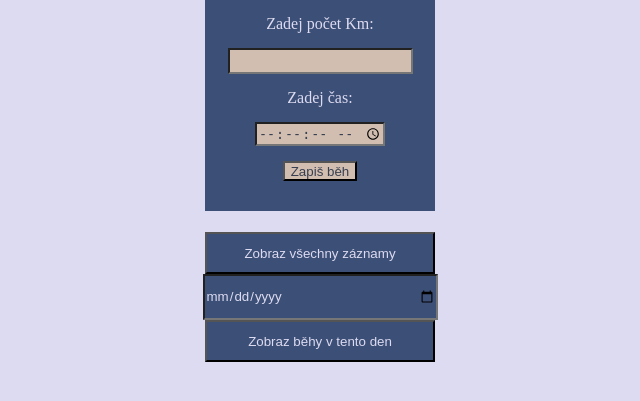
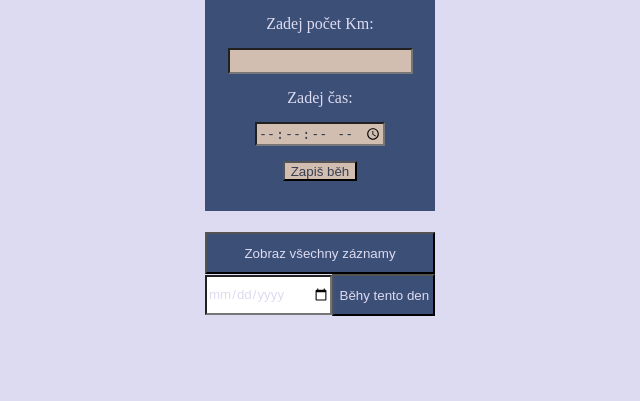
Before and after one commit to pavelanderle/treninkovyDenik, a PHP site: page / in a window 1280 px wide. Shown: the part 102-503 px from the top of the page, without its empty margins (320-960 px from the left). Run offline with PHP 8.4, Linux system fonts and the light colour scheme.

Commit message:
add style fix bugs

```diff
--- a/library/function.php
+++ b/library/function.php
@@ -21,6 +21,7 @@ function listAllRecords($file){
 function listByDate($file, $date){
   $dateCz = date("d.m.Y", strtotime($date));
   $data = listAllRecords($file);
+  $result = array();
   foreach ($data as $value) {
     if ($value[0]==$dateCz){
       $result[]=$value;
--- a/style/style.css
+++ b/style/style.css
@@ -70,3 +70,18 @@ h1,h2{
   display: block;
   margin: auto;
 }
+
+form.recordsByDate{
+  display: flex;
+  width: 230px;
+  margin:auto;
+}
+
+form.recordsByDate input[type=date]{
+  width: 55%;
+  background: white;
+  height: 36px;
+}
+form.recordsByDate input[type=submit]{
+  width: 45%;
+}
--- a/template/controlPanel.html
+++ b/template/controlPanel.html
@@ -4,6 +4,6 @@
   </form>
   <form class="recordsByDate" action="index.php" method="get">
     <input type="date" name="date">
-    <input type="submit" name="recordsByDate" value="Zobraz běhy v tento den">
+    <input type="submit" name="recordsByDate" value="Běhy tento den">
   </form>
 </div>
--- a/template/listRecordByDate.php
+++ b/template/listRecordByDate.php
@@ -2,6 +2,7 @@
   <h2>Výpis všech záznamů o bězích ze dne <?php echo date("d.m.Y", strtotime($_GET["date"]));?></h2>
   <?php
     $records = listByDate("data/zaznamBehy.txt", $_GET["date"]);
+    if(count($records)!=0){
       echo "<table>";
       echo "<tr><th>Datum</th><th>Počet Km</th><th>Čas</th><th>Průměrná rychlost</th><th>Čas/Km</th></tr>";
       foreach ($records as $row) {
@@ -12,5 +13,9 @@
           echo "</tr>";
       }
       echo "<table>";
+    }
+    else {
+      echo "<h3>Nebyli nalezeny žádné záznamy</h3>";
+    }
    ?>
 </div>
```
Lines whose indentation alone changed are shown as unchanged.
